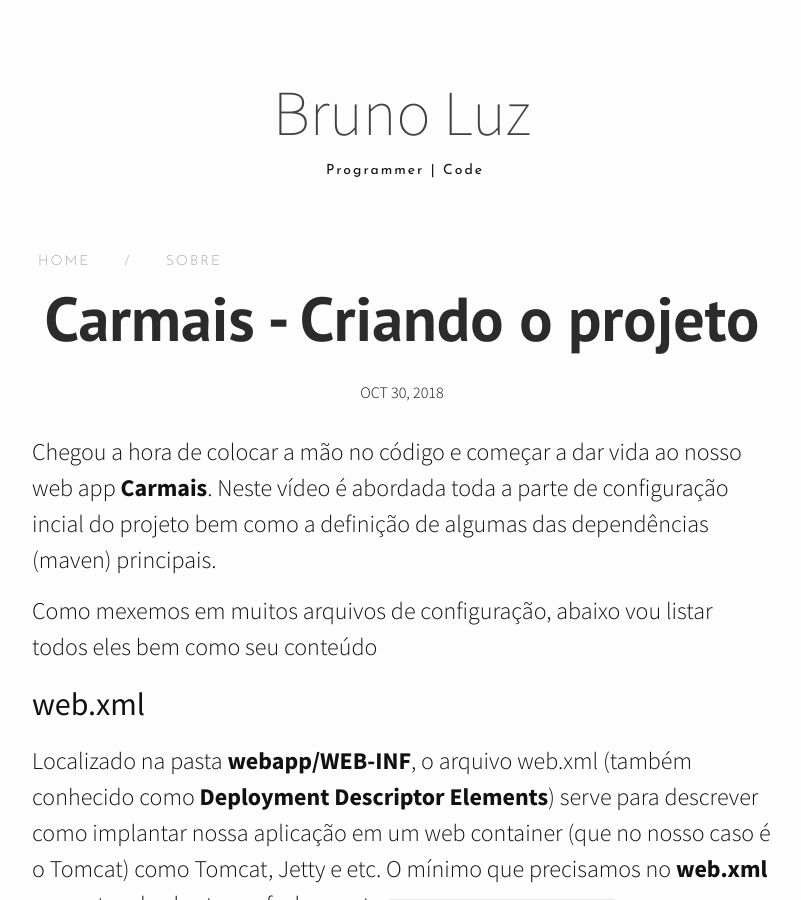
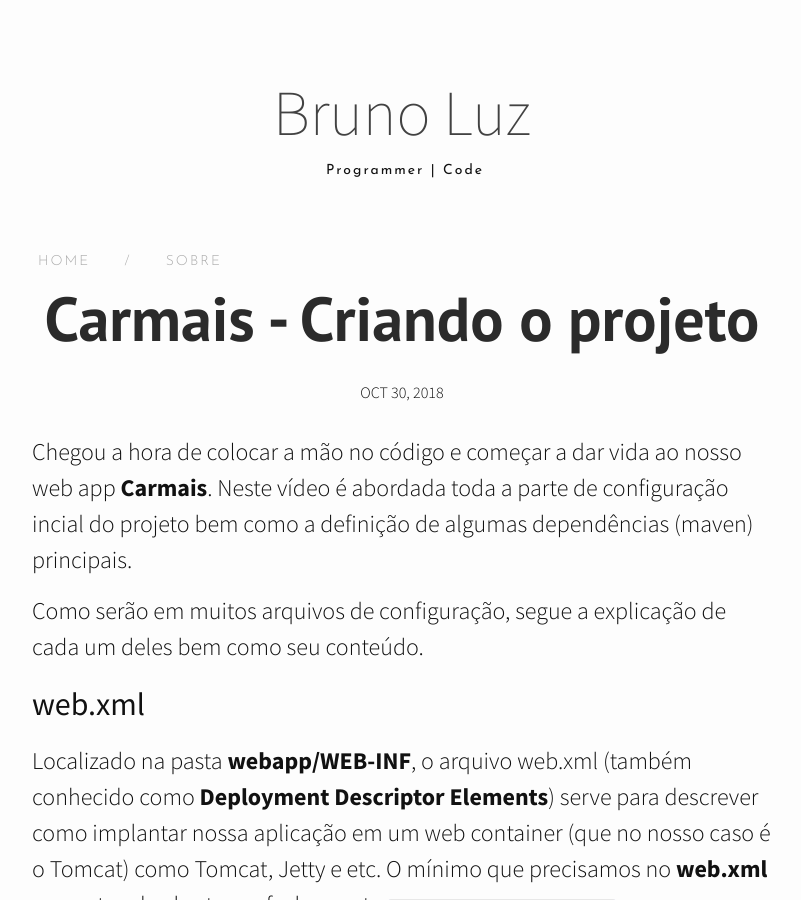
Before and after one commit to BSTK/bstk.github.io, a Jekyll site: the page built from _posts/2018-10-30-carmais-criando-o-projeto.md, in a window 1280 px wide and 900 px high. Shown: the whole window, without its empty margins (238-1039 px from the left). Built offline with Jekyll 4.4.1, drawn with Linux system fonts in a browser that asks for light colours; nearby versions of some CDN libraries; comment, search, counter and statistics services are not loaded.

Commit message:
Correção

```diff
--- a/_posts/2018-10-30-carmais-criando-o-projeto.md
+++ b/_posts/2018-10-30-carmais-criando-o-projeto.md
@@ -5,10 +5,10 @@ date:   2018-10-30 18:00:00 +0530
 ---
 
 Chegou a hora de colocar a mão no código e começar a dar vida ao nosso web app **Carmais**.
-Neste vídeo é abordada toda a parte de configuração incial do projeto bem como a definição de algumas das dependências (maven) principais.
+Neste vídeo é abordada toda a parte de configuração incial do projeto bem como a definição de algumas dependências (maven) principais.
 
 
-Como mexemos em muitos arquivos de configuração, abaixo vou listar todos eles bem como seu conteúdo
+Como serão em muitos arquivos de configuração, segue a explicação de cada um deles bem como seu conteúdo.
 
 ## web.xml
 
@@ -235,11 +235,11 @@ O post ficou meio longo devido ao conteúdo dos arquivos de configuração, mas
 
 ## Links úties
 
-[Repositório no Github]()
+[Repositório no Github](https://github.com/BSTK/carmais)
 
 ### Não deixe de acompanhar o video no canal do YouTube
 
-[#04 - Carmais - Criando projeto]()
+[#04 - Carmais - Criando projeto](https://youtu.be/x1P658BjPF8)
 
 Até mais !
 
```
